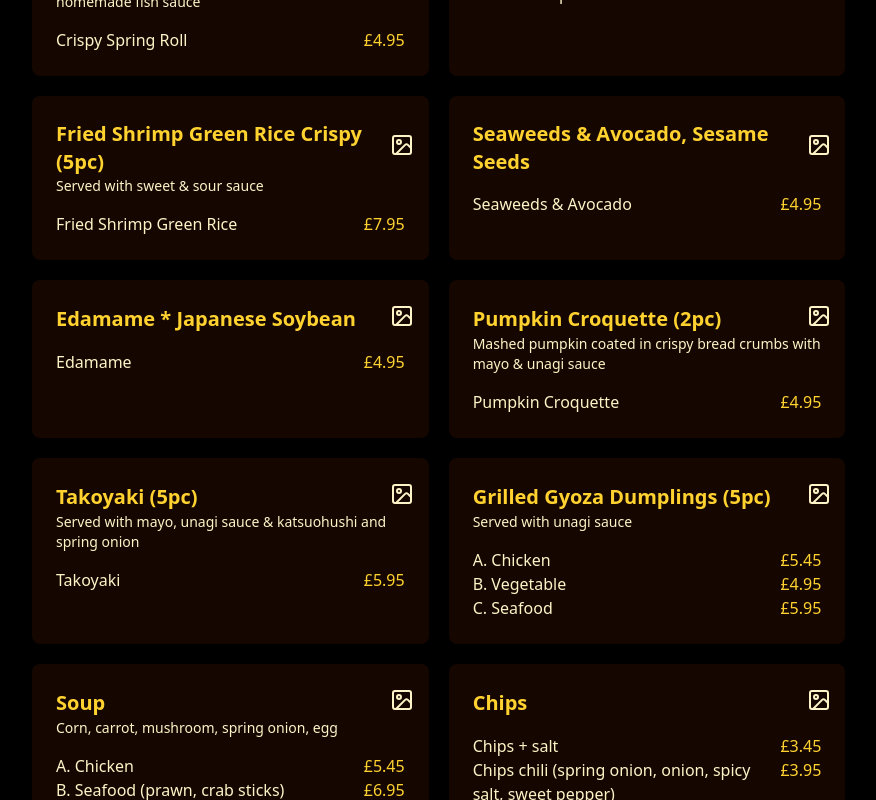
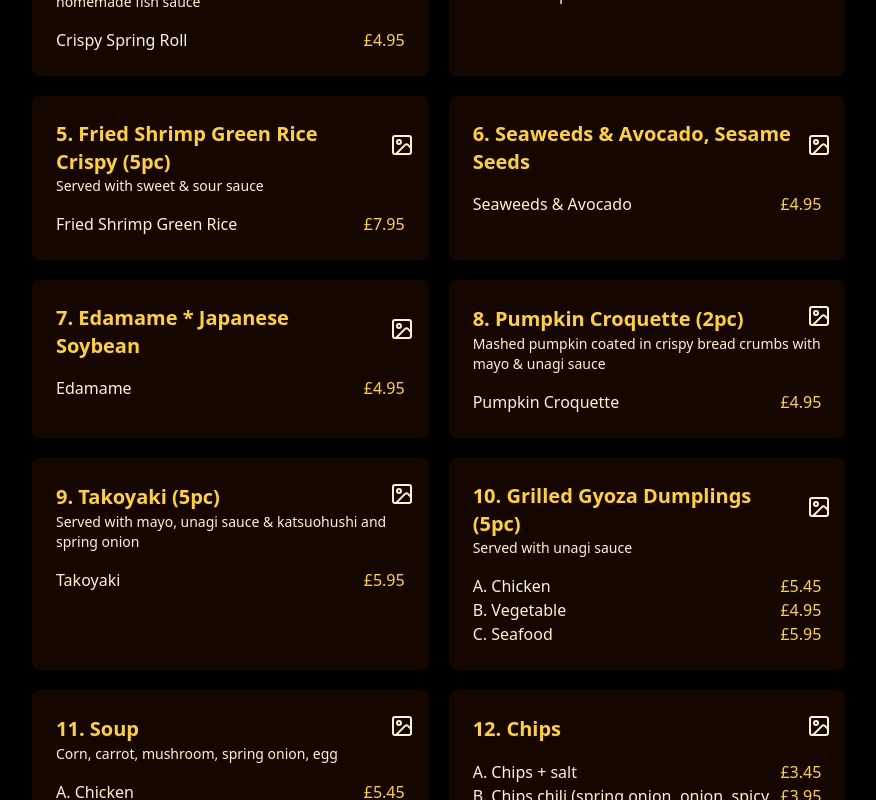
Before and after one commit to ThangNgo123/hoianquan-fe, a Next.js app: page /menu in a window 1280 px wide. Shown: the part 800-1600 px from the top of the page, without its empty margins (308-1184 px from the left). Built offline with nearby package versions, Linux system fonts and the light colour scheme.

Commit message:
feat: update menu type

```diff
--- a/src/app/menu/page.tsx
+++ b/src/app/menu/page.tsx
@@ -126,7 +126,7 @@ const MenuPage = () => {
                     >
                       <div className="grid grid-cols-12 gap-4 items-center justify-center">
                         <div className="col-span-11 text-xl font-bold text-amber-300">
-                          {item.title}
+                          {item.type}. {item.title}
                         </div>
                         <div className="col-span-1 justify-center">
                           <MenuItemImageModal
@@ -138,7 +138,7 @@ const MenuPage = () => {
                         </div>
                       </div>
                       <p className="text-sm mb-4">{item.description}</p>
-                      {item.options.length > 2
+                      {item.options.length > 1
                         ? item.options.map((option, index) => {
                             return (
                               <div key={index} className="flex justify-between">
--- a/src/components/menu.tsx
+++ b/src/components/menu.tsx
@@ -62,7 +62,7 @@ const Menu = () => {
                 return (
                   <div key={index} className="bg-amber-950/30 p-6 rounded-lg">
                     <h3 className="text-xl font-bold text-amber-300 mb-2">
-                      {item.title}
+                      {item.type}. {item.title}
                     </h3>
                     <p className="text-sm mb-4">{item.description}</p>
                     {item.options.map((option, index) => {
@@ -100,7 +100,7 @@ const Menu = () => {
                 return (
                   <div key={index} className="bg-amber-950/30 p-6 rounded-lg">
                     <h3 className="text-xl font-bold text-amber-300 mb-2">
-                      {item.title}
+                      {item.type}. {item.title}
                     </h3>
                     <p className="text-sm mb-4">{item.description}</p>
                     {item.options.map((option, index) => {
@@ -138,7 +138,7 @@ const Menu = () => {
                 return (
                   <div key={index} className="bg-amber-950/30 p-6 rounded-lg">
                     <h3 className="text-xl font-bold text-amber-300 mb-2">
-                      {item.title}
+                      {item.type}. {item.title}
                     </h3>
                     <p className="text-sm mb-4">{item.description}</p>
                     {item.options.map((option, index) => {
@@ -176,7 +176,7 @@ const Menu = () => {
                 return (
                   <div key={index} className="bg-amber-950/30 p-6 rounded-lg">
                     <h3 className="text-xl font-bold text-amber-300 mb-2">
-                      {item.title}
+                      {item.type}. {item.title}
                     </h3>
                     <p className="text-sm mb-4">{item.description}</p>
                     {item.options.map((option, index) => {
@@ -214,7 +214,7 @@ const Menu = () => {
                 return (
                   <div key={index} className="bg-amber-950/30 p-6 rounded-lg">
                     <h3 className="text-xl font-bold text-amber-300 mb-2">
-                      {item.title}
+                      {item.type}. {item.title}
                     </h3>
                     <p className="text-sm mb-4">{item.description}</p>
                     {item.options.map((option, index) => {
```
